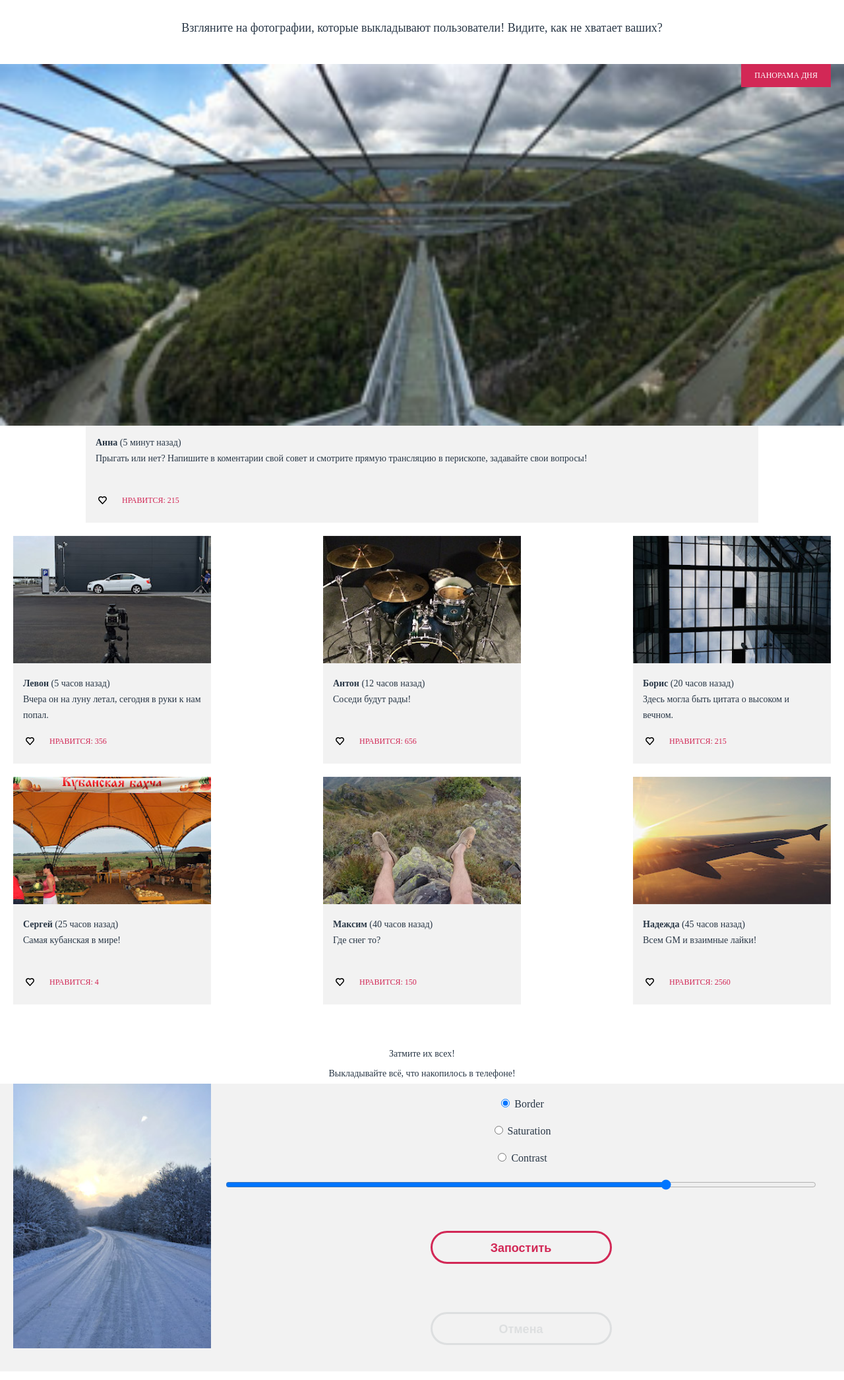
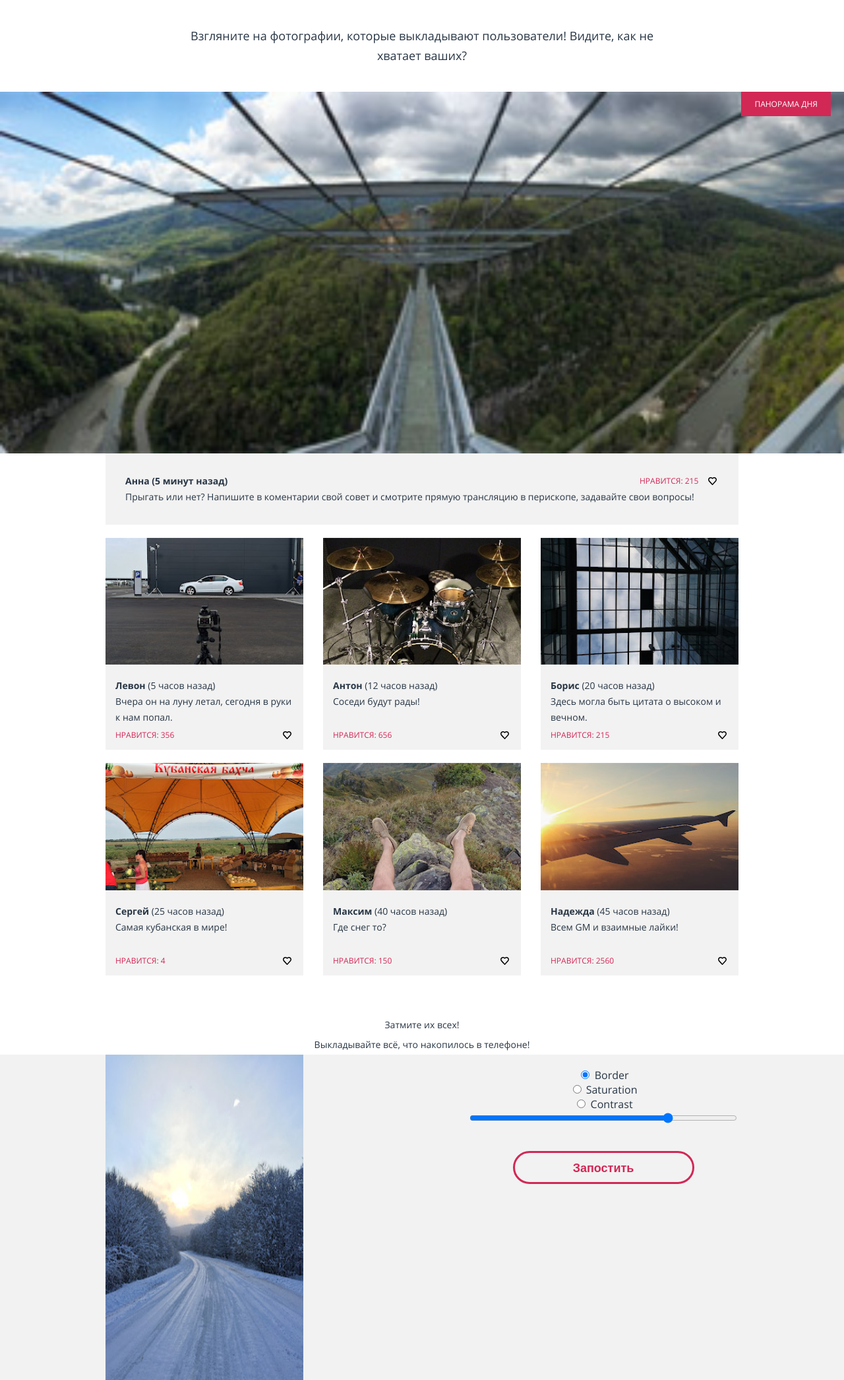
Before and after one commit to just-website/190928-pink, a website: page source/photo.html in a window 1280 px wide. Shown: the part 205-2296 px from the top of the page at 66% size. Drawn offline with nearby package versions, Linux system fonts and the light colour scheme; files that its build step writes are made by us from their sources; a web font is replaced by a local one.

Commit message:
fix block: table, promo; fix fonts connect; add block - container

```diff
--- a/source/photo.html
+++ b/source/photo.html
@@ -5,12 +5,13 @@
   <meta name="viewport" content="width=device-width, initial-scale=1">
   <title>Photo</title>
   <link rel="stylesheet" href="/css/style.css">
-  <link rel="stylesheet" href="/css/fonts.css">
 </head>
 <body>
 
   <header class="page-header">
     <div class="page-header__top">
+      <div class="container">
+        <div class="page-header__wrapper">
           <a href="#" class="page-header__logo">
             <img src="/img/logo-pink-white-mobile.svg" alt="Pink logo">
             Pink
@@ -35,9 +36,13 @@
             </ul>
           </nav>
         </div>
+      </div>
+    </div>
+    <div class="conainer">
       <h2 class="page-header__title">
         Фотографии пользователей
       </h2>
+    </div>
   </header>
 
   <main class="page-main">
@@ -49,28 +54,33 @@
       </p>
     </section>
 
-    <section class="page-main__photo photo">
-      <ul class="photo__list">
-        <li class="photo__item photo__item--hot">
-          <div class="photo__wrapper">
-            <h2 class="photo__title">Панорама дня</h2>
-            <img class="photo__img photo__img--hot" src="img/panorama-mobile@1x.jpg" alt="photo of the day">
-            <div class="photo__top">
-                <div class="photo__wrapper">
-                  <p class="photo__description photo__description--hot">
-                    <b class="photo__author">
-                      Анна <span class="photo__time">(5 минут назад)</span>
+    <section class="promo">
+      <div class="promo__item">
+        <h2 class="promo__title">Панорама дня</h2>
+        <img class="promo__img" src="img/panorama-mobile@1x.jpg" alt="photo of the day">
+        <div class="container">
+          <div class="promo__content">
+            <div class="promo__wrapper">
+              <b class="promo__author">
+                Анна <span class="promo__time">(5 минут назад)</span>
               </b>
+              <p class="promo__description">
                 Прыгать или нет? Напишите в коментарии свой совет и смотрите прямую трансляцию в перископе, задавайте свои вопросы!
               </p>
-                  <div class="photo__like like">
+              <div class="promo__like like">
                 <a href="#" class="like__link">Like</a>
                 <p class="like__count">Нравится: 215</p>
               </div>
             </div>
           </div>
         </div>
-        </li>
+      </div>
+    </section>
+
+    <section class="page-main__photo photo">
+      <div class="container">
+        <ul class="photo__list">
+
           <li class="photo__item">
             <div class="photo__wrapper">
               <img src="img/photo-car-mobile@1x.jpg" alt="photo" class="photo__img">
@@ -162,12 +172,11 @@
             </div>
           </li>
         </ul>
+      </div>
     </section>
 
     <!-- КОСЯК -->
-
-    <form action="https://echo.htmlacademy.ru" class="page-main__form editor-form">
-
+    <div class="container">
       <div class="editor-form__header">
         <h2 class="editor-form__title">
           Затмите их всех!
@@ -176,6 +185,11 @@
           Выкладывайте всё, что накопилось в телефоне!
         </p>
       </div>
+    </div>
+
+    <form action="https://echo.htmlacademy.ru" class="page-main__form editor-form">
+
+      <div class="container">
           <div class="editor-form__wrapper">
             <img src="img/photo-road-mobile@1x.jpg" alt="modify image" class="editor-form__img">
             <div class="editor-form__wrapper editor-form__wrapper--effects">
@@ -200,11 +214,14 @@
               </div>
             </div>
           </div>
+      </div>
     </form>
 
   </main>
 
   <footer class="page-footer">
+    <div class="container">
+      <div class="page-footer__wrapper">
         <a href="#" class="page-footer__link">
           <img class="page-footer__logo" src="img/logo-pink-blue-mobile.svg" alt="logo">
           Pink
@@ -238,6 +255,8 @@
           <b class="copyright__text">Разработано</b>
           <a href="https://htmlacademy.ru" class="copyright__link">HTML Academy</a>
         </div>
+      </div>
+    </div>
   </footer>
 
 
--- a/source/sass/advantages.scss
+++ b/source/sass/advantages.scss
@@ -1,6 +1,7 @@
 .advantages {
   text-align: center;
   padding-top: 50px;
+  background-color: $secondary-bgColor;
 }
 
 .advantages__wrapper {
@@ -8,7 +9,6 @@
   background-position: center 435px;
   background-repeat: no-repeat;
   min-height: 720px;
-  background-color: $secondary-bgColor;
   @media (min-width: 660px) {
     display: -webkit-flex;
     display: -moz-flex;
--- a/source/sass/contacts.scss
+++ b/source/sass/contacts.scss
@@ -33,6 +33,7 @@
 
 .contacts__item--address {
   max-width: 250px;
+  margin: 0 auto;
   // margin: auto;
 }
 
--- /dev/null
+++ b/source/sass/container.scss
@@ -0,0 +1,10 @@
+.container {
+  margin: 0 auto;
+  max-width: 280px;
+  @media (min-width: 660px) {
+    max-width: 620px;
+    @media (min-width: 1200px) {
+      max-width: 960px;
+    }
+  }
+}
--- a/source/sass/editor-form.scss
+++ b/source/sass/editor-form.scss
@@ -1,5 +1,9 @@
 .editor-form {
   background-color: $secondary-bgColor;
+  padding-bottom: 35px;
+}
+
+.editor-form__wrapper {
   display: -webkit-flex;
   display: -moz-flex;
   display: -ms-flex;
@@ -7,8 +11,8 @@
   display: flex;
   flex-direction: column;
   text-align: center;
-  padding-bottom: 35px;
   @media (min-width: 660px) {
+    flex-direction: row;
   }
 }
 
@@ -19,9 +23,11 @@
   margin: 0;
   padding: 0;
   background-color: $primary-bgColor;
+  text-align: center;
 }
 
 .editor-form__description {
+  text-align: center;
   font-size: 14px;
   line-height: 30px;
   padding: 0;
@@ -31,7 +37,7 @@
 
 .editor-form__wrapper {
   @media (min-width: 660px) {
-    @include padding-side(20px);
+    // @include padding-side(20px);
     display: -webkit-flex;
     display: -moz-flex;
     display: -ms-flex;
@@ -39,19 +45,23 @@
     display: flex;
     flex-direction: row;
     flex-wrap: wrap;
-    // flex-basis: 300px;
+    justify-content: space-between;
+    flex-basis: 300px;
+    @media (min-width: 1200px) {
+      flex-basis: 410px;
+    }
   }
 }
 
 .editor-form__wrapper--effects {
   flex-direction: column;
   @include padding-side(0);
-  flex-grow: 1;
+  // flex-grow: 1;
   justify-content: space-between;
 }
 
 .editor-form__modify {
-  padding: 20px;
+  padding-top: 20px;
   border-bottom: 1px solid rgb(221, 223, 224);
   margin-bottom: 35px;
   @media (min-width: 660px) {
--- a/source/sass/effect.scss
+++ b/source/sass/effect.scss
@@ -2,12 +2,7 @@
   display: none;
   // background-image: url('#');
   @media (min-width: 660px) {
-    display: -webkit-flex;
-    display: -moz-flex;
-    display: -ms-flex;
-    display: -o-flex;
-    display: flex;
-    justify-content: flex-end;
+    display: block;
     @media (min-width: 1200px) {
       background-color: $secondary-bgColor;
       padding-bottom: 100px;
@@ -15,11 +10,22 @@
   }
 }
 
+.effect__container {
+  display: -webkit-flex;
+  display: -moz-flex;
+  display: -ms-flex;
+  display: -o-flex;
+  display: flex;
+  justify-content: flex-end;
+}
+
 .effect__wrapper {
-  width: 360px;
-  @media (min-width: 1200px) {
-    width: 520px;
-    padding-right: 180px;
+  @media (min-width: 660px) {
+    width: 360px;
+    @media (min-width: 1200px) {
+      width: 520px;
+      padding-right: 180px;
+    }
   }
 }
 
--- a/source/sass/like.scss
+++ b/source/sass/like.scss
@@ -9,6 +9,11 @@
   padding-right: 15px;
   padding-left: 15px;
   padding-bottom: 10px;
+  @media (min-width: 660px) {
+    flex-basis: 100%;
+    flex-direction: row-reverse;
+    justify-content: space-between;
+  }
 }
 
 .like__link {
@@ -19,10 +24,14 @@
   background-repeat: no-repeat;
   background-position: center;
   margin-right: 20px;
+  @media (min-width: 660px) {
+    margin-right: 0;
+  }
 }
 
 .like__count {
   font-size: 12px;
   line-height: 24px;
   text-transform: uppercase;
+  margin: 0;
 }
--- a/source/sass/photo.scss
+++ b/source/sass/photo.scss
@@ -20,20 +20,10 @@
 
 .photo__item {
   margin-bottom: 20px;
-  @include padding-side(20px);
+  // @include padding-side(20px);
   @media (min-width: 660px) {
     flex-basis: 300px;
     // @include padding-side(0);
-  }
-}
-
-.photo__item--hot {
-  position: relative;
-  background-color: $primary-bgColor;
-  padding-left: 0;
-  padding-right: 0;
-  @media (min-width: 660px) {
-    flex-basis: 100%;
   }
 }
 
@@ -41,19 +31,6 @@
   background-color: $secondary-bgColor;
   @media (min-width: 660px) {
   }
-}
-
-.photo__title {
-  position: absolute;
-  right: 20px;
-  top: 0;
-  margin: 0;
-  padding: 10px 20px;
-  font-size: 12px;
-  text-transform: uppercase;
-  font-weight: normal;
-  color: $light-color;
-  background-color: $pink-color;
 }
 
 .photo__author {
@@ -83,20 +60,7 @@
   min-height: 75px;
 }
 
-.photo__top {
-  @include padding-side(20px);
-  margin-top: -5px;
-  background-color: $primary-bgColor;
-  @media (min-width: 1200px) {
-    @include padding-side(130px);
-  }
-}
-
 .photo__img {
-  width: 100%;
-}
-
-.photo__img--hot {
   width: 100%;
 }
 
--- /dev/null
+++ b/source/sass/promo.scss
@@ -0,0 +1,108 @@
+.promo {
+  width: 100%;
+  margin-bottom: 20px;
+}
+
+.promo__content {
+  // @include padding-side(20px);
+
+}
+
+.promo__wrapper {
+  @include padding-side(20px);
+  background-color: $secondary-bgColor;
+  padding-top: 25px;
+
+  @media (min-width: 660px) {
+    display: -webkit-flex;
+    display: -moz-flex;
+    display: -ms-flex;
+    display: -o-flex;
+    display: flex;
+    flex-wrap: wrap;
+    align-items: center;
+    justify-content: space-between;
+    padding: 30px;
+  }
+}
+
+.promo__img {
+  width: 100%;
+}
+
+.promo__title {
+  position: absolute;
+  right: 20px;
+  top: 0;
+  margin: 0;
+  padding: 10px 20px;
+  font-size: 12px;
+  text-transform: uppercase;
+  font-weight: normal;
+  color: $light-color;
+  background-color: $pink-color;
+}
+
+.promo__author {
+  background-color: $secondary-bgColor;
+  display: block;
+  padding-top: 0px;
+  font-size: 14px;
+  line-height: 24px;
+}
+
+.promo__item {
+  display: -webkit-flex;
+  display: -moz-flex;
+  display: -ms-flex;
+  display: -o-flex;
+  display: flex;
+  flex-direction: column;
+  position: relative;
+  background-color: $primary-bgColor;
+  padding-left: 0;
+  padding-right: 0;
+  @media (min-width: 660px) {
+    // flex-basis: 100%;
+  }
+}
+
+.promo__description {
+  background-color: $secondary-bgColor;
+  padding-top: 0px;
+  margin-bottom: 0;
+  margin-top: 0;
+  font-size: 14px;
+  line-height: 24px;
+  @media (min-width: 660px) {
+    order: 1;
+    width: 100%;
+  }
+}
+
+.promo__author {
+  display: block;
+}
+
+.promo__like {
+  background-color: $secondary-bgColor;
+  padding: 0;
+  @media (min-width: 660px) {
+    display: -webkit-flex;
+    display: -moz-flex;
+    display: -ms-flex;
+    display: -o-flex;
+    display: flex;
+    flex-basis: 120px;
+    flex-direction: row-reverse;
+    justify-content: space-between;
+  }
+}
+
+
+// @include padding-side(20px);
+// margin-top: -5px;
+// background-color: $primary-bgColor;
+// @media (min-width: 1200px) {
+//   @include padding-side(130px);
+// }
--- a/source/sass/slider.scss
+++ b/source/sass/slider.scss
@@ -11,6 +11,8 @@
   list-style: none;
   padding: 0;
   margin: 0;
+  overflow: hidden;
+  justify-content: center;
 }
 
 .slider__list--hidden {
--- a/source/sass/style.scss
+++ b/source/sass/style.scss
@@ -1,5 +1,7 @@
+@import "font.scss";
 @import "global.scss";
 @import "mixins.scss";
+@import "container.scss";
 @import "body.scss";
 @import "visually-hidden.scss";
 @import "page-header.scss";
@@ -21,3 +23,4 @@
 @import "editor-form.scss";
 @import "effect.scss";
 @import "main-nav.scss";
+@import "promo.scss";
```
Also changed, not shown: source/form.html (+4 -1 lines), source/index.html (+30 -5 lines), source/sass/font.scss (added, +20 -0 lines), source/sass/page-footer.scss (+4 -3 lines), source/sass/page-header.scss (+46 -32 lines), source/sass/price.scss (+24 -7 lines). Lines whose indentation alone changed are shown as unchanged.
